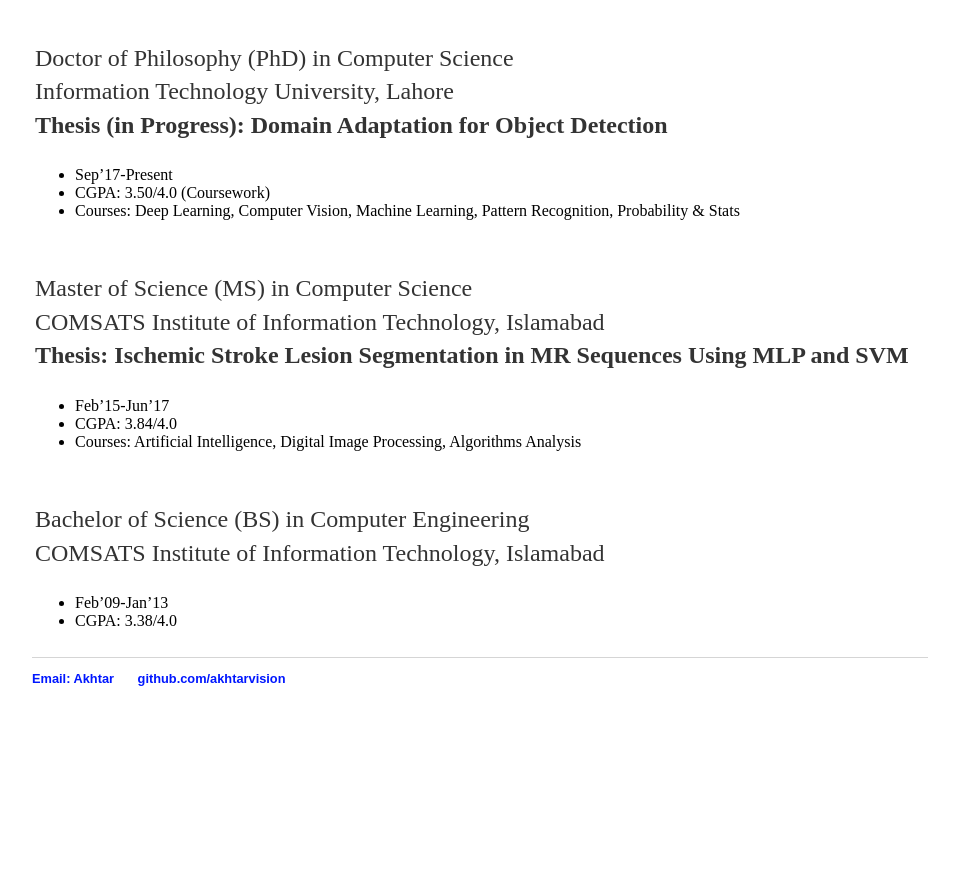
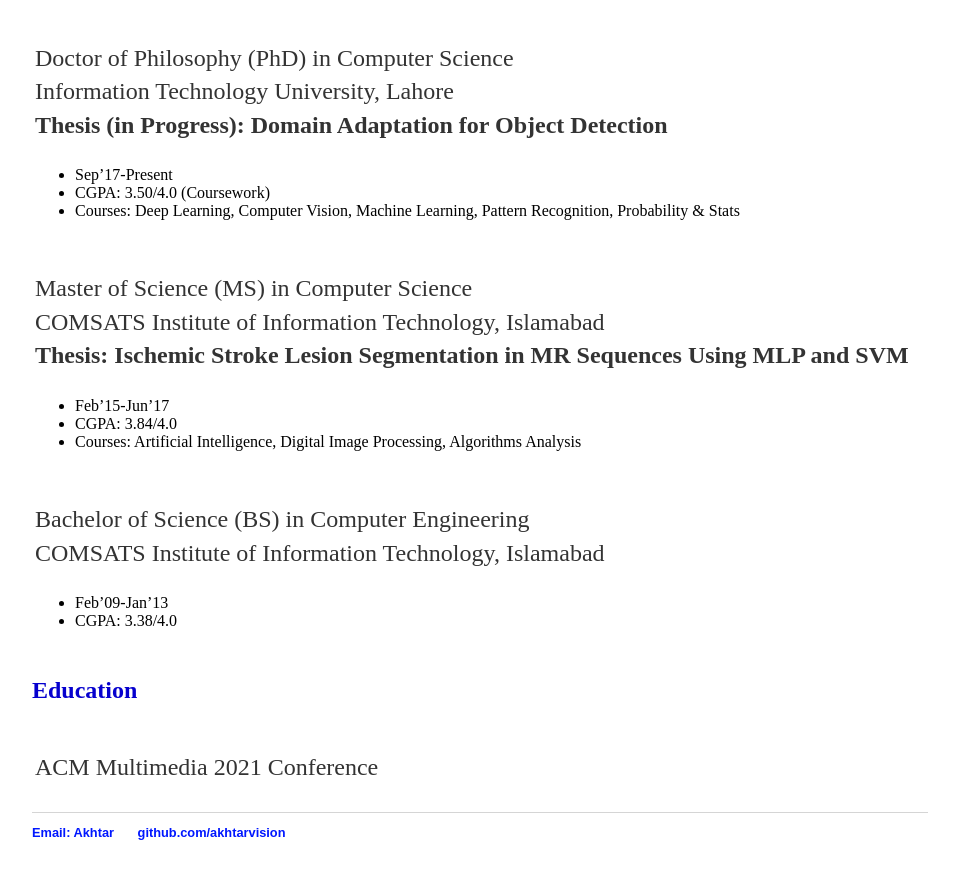
Before and after one commit to akhtarvision/akhtarvision.github.io, a Jekyll site: the page built from index.html, in a window 1280 px wide and 900 px high, scrolled down 2533 px. Shown: the top 879 px of the window, without its empty margins (160-1119 px from the left). Built offline with Jekyll 4.4.1, drawn with Linux system fonts in a browser that asks for light colours; before the commit the page ends 3279 px from its top, so only the background shows below that.

Commit message:
Update index.html

```diff
--- a/index.html
+++ b/index.html
@@ -216,4 +216,20 @@
 
 </table>
 
+
+<!-- Project -->
+<a id="education" class="anchor"></a>
+<h2 style="color:#0600CE">Education</h2>
+<table class="imgtable">
+<!-- paper entry-->
+<tr>
+<!-- <td> <br></td> -->
+<td>
+<p> ACM Multimedia 2021 Conference</p>
+</td>
+</tr>
+
+
+</table>
+
 </div><!-- /.blurb -->
```
